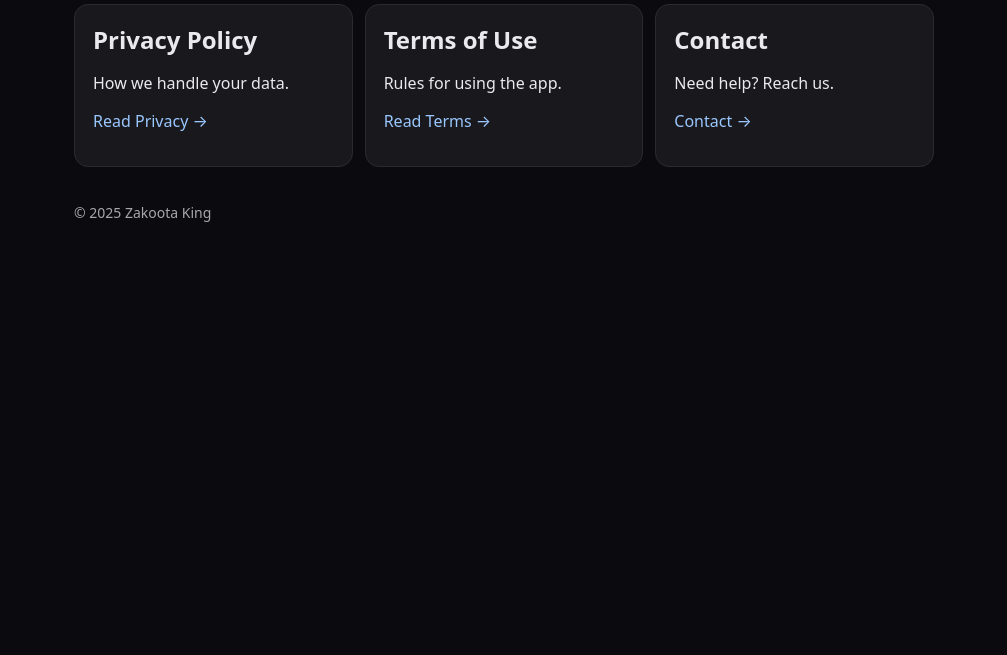
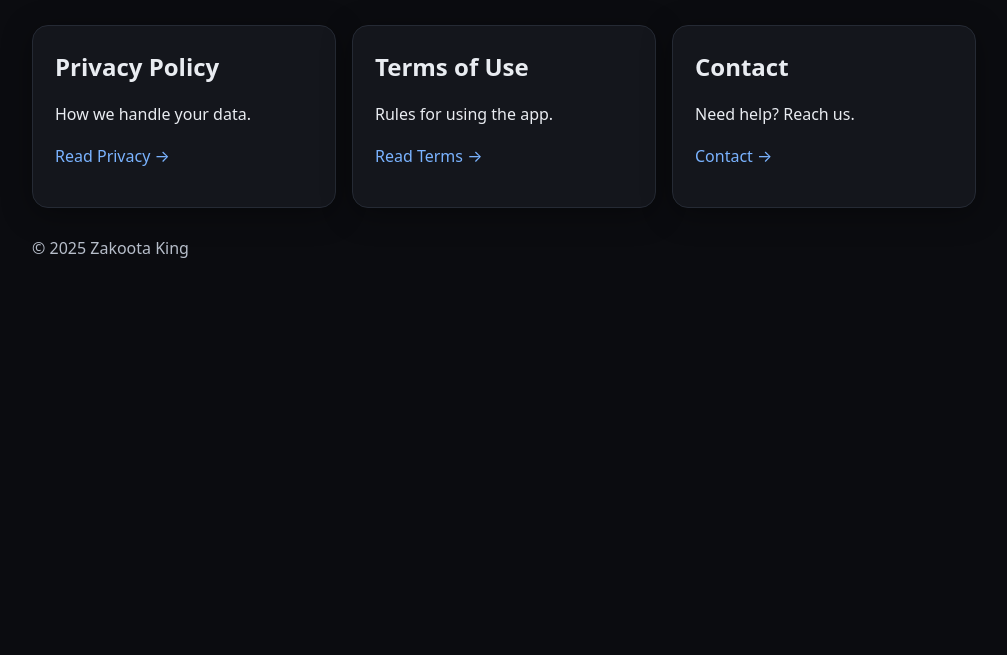
Before and after one commit to zakoota-policy/zakoota-policy, a website: page index.html in a window 1280 px wide. Shown: the part 145-800 px from the top of the page, without its empty margins (136-1143 px from the left). Drawn offline with Linux system fonts and the light colour scheme.

Commit message:
Update index.html

```diff
--- a/index.html
+++ b/index.html
@@ -1,32 +1,58 @@
 <!doctype html>
 <html lang="en">
 <head>
-  <meta charset="utf-8">
-  <title>Zakoota King — Official</title>
-  <meta name="viewport" content="width=device-width,initial-scale=1">
-  <style>
-    body{margin:0;font-family:system-ui,-apple-system,Segoe UI,Roboto,Arial;background:#0b0b0f;color:#e9e9ee}
-    .wrap{max-width:860px;margin:0 auto;padding:40px 20px}
-    a{color:#9ac7ff;text-decoration:none} a:hover{text-decoration:underline}
-    .card{background:rgba(255,255,255,0.06);border:1px solid #2a2a33;border-radius:14px;padding:18px;margin:12px 0}
-    h1,h2{margin:0 0 12px}
-    .grid{display:grid;gap:12px;grid-template-columns:repeat(auto-fit,minmax(220px,1fr))}
-    footer{opacity:.7;margin-top:24px;font-size:14px}
-  </style>
+<meta charset="utf-8" />
+<meta name="viewport" content="width=device-width, initial-scale=1" />
+<title>Zakoota King — Policies</title>
+<meta name="description" content="Official policy pages for the Zakoota King app." />
+<link rel="canonical" href="/" />
+<meta property="og:title" content="Zakoota King — Policies" />
+<meta property="og:description" content="Official privacy policy, terms of use and contact for Zakoota King." />
+<meta property="og:type" content="website" />
+<style>
+  :root{
+    --bg:#0b0c10; --panel:#14161c; --panel-b:#252a34; --txt:#e9ecf1;
+    --muted:#b7beca; --brand:#7ab3ff; --accent:#9cffd0;
+    --radius:16px; --pad:22px; --shadow:0 6px 30px rgba(0,0,0,.35)
+  }
+  *{box-sizing:border-box} html,body{margin:0;background:var(--bg);color:var(--txt);font:16px/1.6 system-ui,-apple-system,Segoe UI,Roboto,Arial}
+  .wrap{max-width:980px;margin:0 auto;padding:42px 18px}
+  h1{font-size:40px;margin:0 0 10px}
+  p.lead{color:var(--muted);margin:0 0 28px}
+  .grid{display:grid;gap:16px;grid-template-columns:repeat(auto-fit,minmax(260px,1fr))}
+  .card{background:var(--panel);border:1px solid var(--panel-b);border-radius:var(--radius);padding:var(--pad);box-shadow:var(--shadow)}
+  .card h2{margin:0 0 6px}
+  a{color:var(--brand);text-decoration:none} a:hover{text-decoration:underline}
+  footer{color:var(--muted);margin-top:28px}
+</style>
 </head>
 <body>
-  <div class="wrap">
+  <main class="wrap">
     <h1>Zakoota King</h1>
-    <p>Welcome to the official policy pages.</p>
+    <p class="lead">Welcome to the official policy pages.</p>
 
-    <div class="grid">
-      <div class="card"><h2>Privacy Policy</h2><p>How we handle your data.</p><p><a href="privacy.html">Read Privacy →</a></p></div>
-      <div class="card"><h2>Terms of Use</h2><p>Rules for using the app.</p><p><a href="terms.html">Read Terms →</a></p></div>
-      <div class="card"><h2>Contact</h2><p>Need help? Reach us.</p><p><a href="contact.html">Contact →</a></p></div>
-    </div>
+    <section class="grid">
+      <article class="card">
+        <h2>Privacy Policy</h2>
+        <p>How we handle your data.</p>
+        <p><a href="/privacy.html">Read Privacy →</a></p>
+      </article>
+
+      <article class="card">
+        <h2>Terms of Use</h2>
+        <p>Rules for using the app.</p>
+        <p><a href="/terms.html">Read Terms →</a></p>
+      </article>
+
+      <article class="card">
+        <h2>Contact</h2>
+        <p>Need help? Reach us.</p>
+        <p><a href="/contact.html">Contact →</a></p>
+      </article>
+    </section>
 
     <footer>© <span id="y"></span> Zakoota King</footer>
-  </div>
-  <script>document.getElementById('y').textContent=new Date().getFullYear()</script>
+  </main>
+<script>document.getElementById('y').textContent=new Date().getFullYear()</script>
 </body>
 </html>
```
